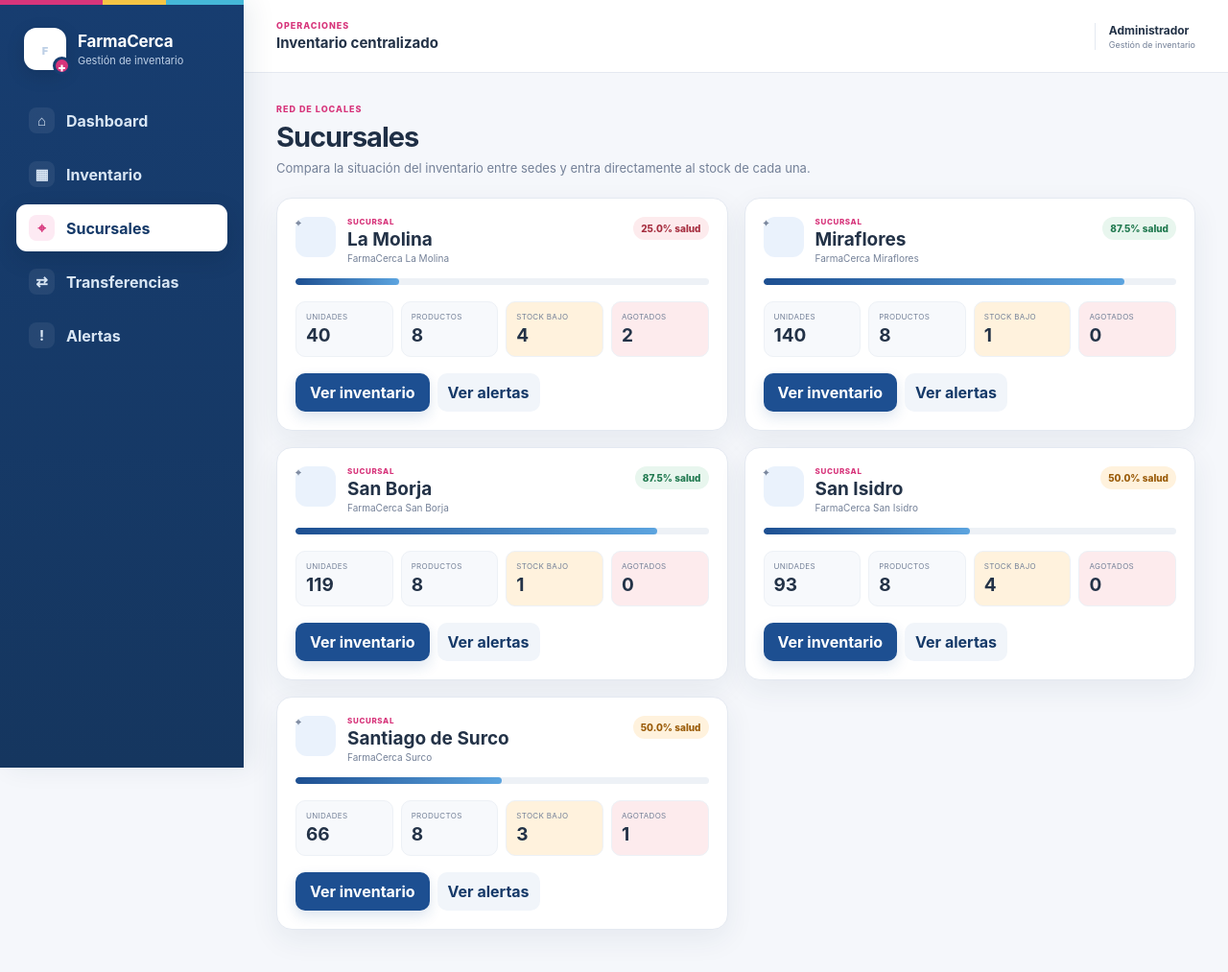
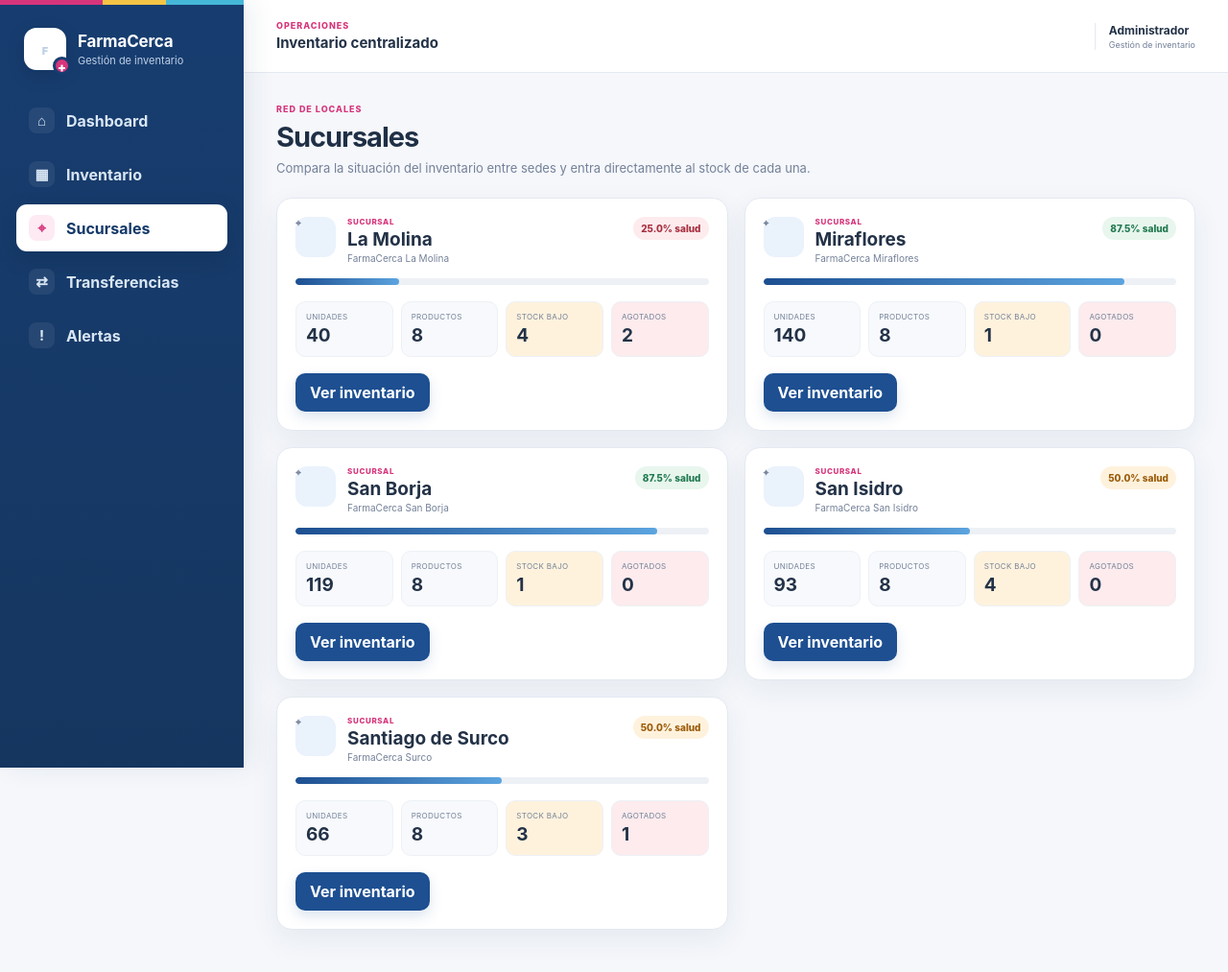
Before and after one commit to Emil-Aliaga/CloudBusiness-FarmaCerca-Grupo6, a FastAPI app: page /branches in a window 1280 px wide. Shown: the whole page at 96% size. Run offline with FastAPI, Linux system fonts and the light colour scheme; some libraries are stand-ins or nearby versions.

Commit message:
Simplify branch actions

```diff
--- a/templates/branches.html
+++ b/templates/branches.html
@@ -14,7 +14,7 @@
       <div class="metric-warning"><small>Stock bajo</small><strong>{{ b.low }}</strong></div>
       <div class="metric-danger"><small>Agotados</small><strong>{{ b.out }}</strong></div>
     </div>
-    <div class="branch-card-actions"><a class="primary-button" href="/inventory?branch={{ b.id }}">Ver inventario</a><a class="ghost-button" href="/alerts">Ver alertas</a></div>
+    <div class="branch-card-actions"><a class="primary-button" href="/inventory?branch={{ b.id }}">Ver inventario</a></div>
   </article>
 {% endfor %}
 </div>
```
